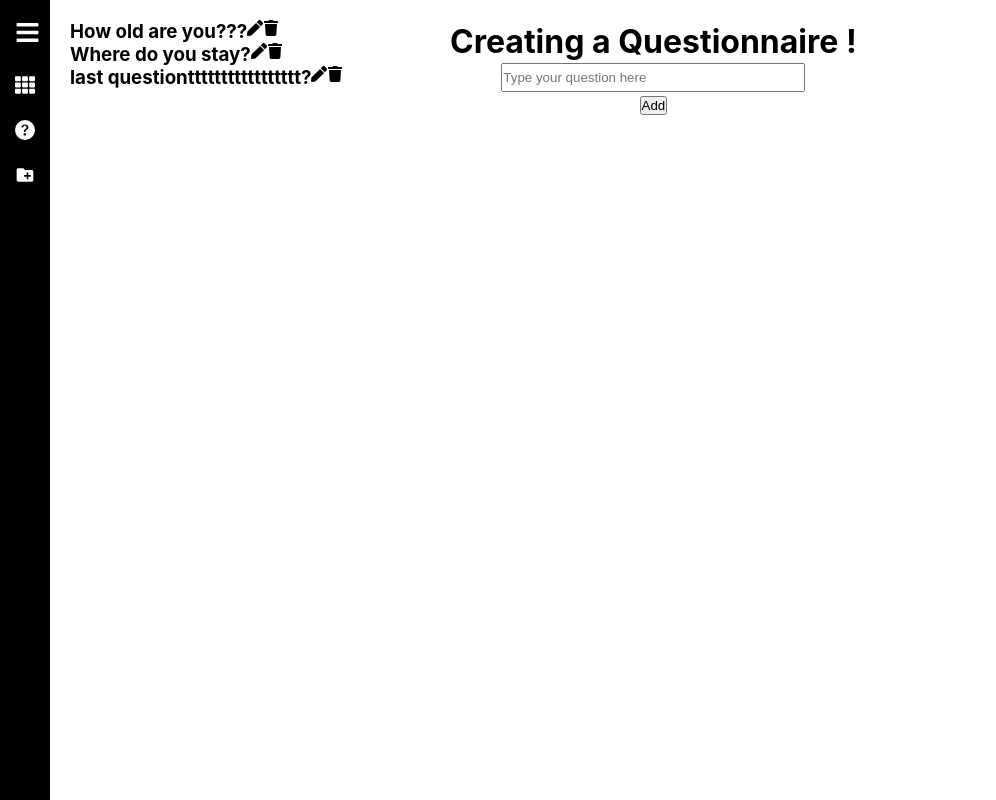
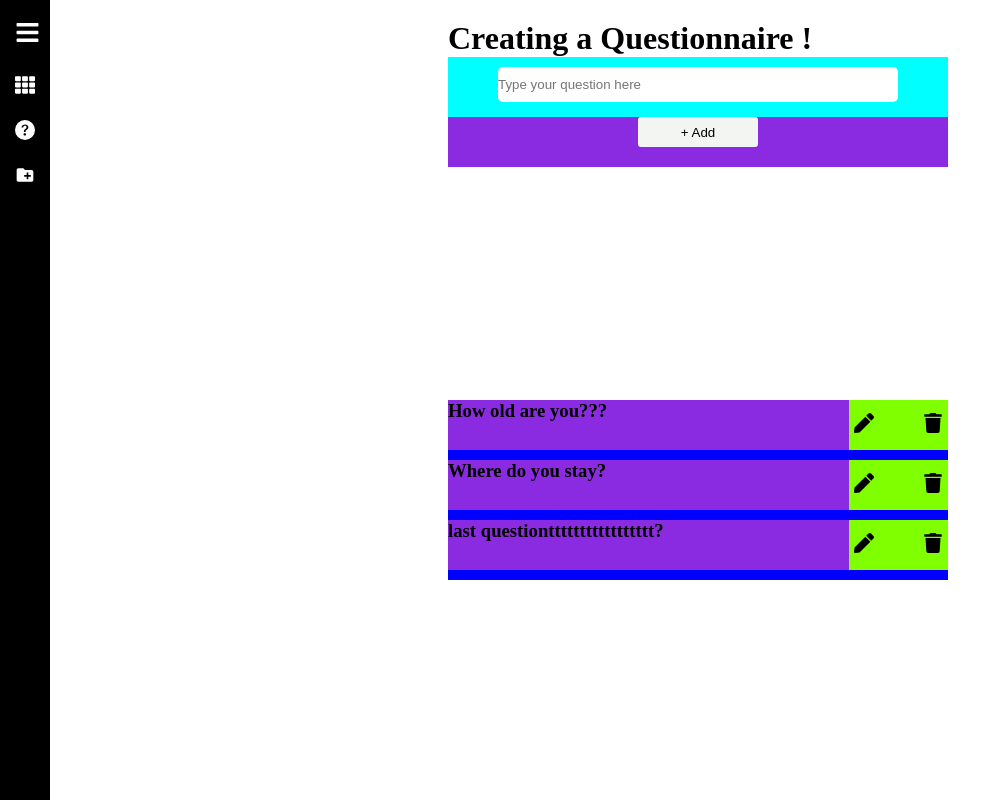
Before and after one commit to LesegoLSG/Questionnaire-React, a React (Create React App) app: page /create in a window 1280 px wide. Shown: the whole page, without its empty margins (0-996 px from the left). Built offline with nearby package versions, Linux system fonts and the light colour scheme.

Commit message:
Project before adding json-server

```diff
--- a/package.json
+++ b/package.json
@@ -6,6 +6,7 @@
     "@testing-library/jest-dom": "^5.17.0",
     "@testing-library/react": "^13.4.0",
     "@testing-library/user-event": "^13.5.0",
+    "json-server": "^0.17.3",
     "react": "^18.2.0",
     "react-dom": "^18.2.0",
     "react-icons": "^4.10.1",
--- a/src/App.css
+++ b/src/App.css
@@ -38,3 +38,11 @@
   }
 }
 */
+
+@import url(./Stylesheet/NoQuestion.css);
+
+:root{
+  --primary-color:#164B60;
+  --black-color:#000;
+  --question-color:#f3f5f2;
+}
--- a/src/Components/Add.js
+++ b/src/Components/Add.js
@@ -3,17 +3,17 @@ import '../Stylesheet/Add.css';
 import { useState } from 'react';
 
 
-const Add = ({onAdd}) => {
-    const [text,setText] = useState('');
+const Add = ({ onAdd }) => {
+    const [text, setText] = useState('');
 
-    const onSubmit = (e) =>{
+    const onSubmit = (e) => {
         e.preventDefault();
-        if(!text){
+        if (!text) {
             alert("Please add a question")
             return
         }
 
-        onAdd({text});
+        onAdd({ text });
         setText("");
     }
     return (
@@ -21,26 +21,23 @@ const Add = ({onAdd}) => {
 
             <form onSubmit={onSubmit}>
 
-                <table>
-                    <tr>
                 <h1>Creating a Questionnaire !</h1>
-                    </tr>
-                    <tr>
+                <div className="input-box">
                 <input type="text"
                     placeholder="Type your question here"
                     //required
-                            id="add-input"
+
                     value={text}
                     onChange={(e) => setText(e.target.value)}
                 />
-                    </tr>
-                    <tr>
+                </div>
+                <div className="input-btn">
                 <button
                     className="btnAdd"
                     type="submit"
-                        value="save">Add</button>
-                    </tr>
-                </table>
+                    value="save">+ Add</button>
+                    </div>
+
             </form>
         </div>
     );
--- a/src/Components/NoQuestion.js
+++ b/src/Components/NoQuestion.js
@@ -1,9 +1,12 @@
 import React from 'react'
+import '../Stylesheet/NoQuestion.css'
 
 const NoQuestion = () =>{
     return(
-        <div>
-            <h1>No Questions,click on add button to add question</h1>
+        <div className="no-question-container">
+
+            <h1>No Questions</h1>
+            <h1>Kindly add above</h1>
         </div>
     );
 };
--- a/src/Components/Question.js
+++ b/src/Components/Question.js
@@ -6,13 +6,13 @@ const Question = ({quest,onDelete}) => {
 
 
 
-       <div className="container">
-            <div>
+       <div className="container-question">
+            <div className="question">
             <h3>{quest.text}</h3>
             </div>
-            <div className="icons">
-                <FaPen />
-                <FaTrash style={{cursor:"pointer"}} onClick={() =>onDelete(quest.id)}/>
+            <div className="icons" >
+                <FaPen style={{cursor:"pointer"}}/>
+                <FaTrash id="trashicon" style={{cursor:"pointer"}} onClick={() =>onDelete(quest.id)}/>
             </div>
        </div>
 
--- a/src/Components/QuestionList.js
+++ b/src/Components/QuestionList.js
@@ -1,15 +1,16 @@
 import React from 'react';
 import Question from '../Components/Question';
+import '../Stylesheet/Question.css';
 
 const QuestionList = ({questions, onDelete}) => {
 
 
     return (
-       <>
+       <div className='main-question'>
        {questions.map((quest) =>(
         <Question key={quest.id} quest={quest} onDelete={onDelete}/>
        ))}
-       </>
+       </div>
     );
 };
 
--- a/src/Pages/Create.js
+++ b/src/Pages/Create.js
@@ -35,6 +35,7 @@ const Create = () =>{
         setQuestions(questions.filter((eQuestion) => eQuestion.id !==id))
     }
     return(
+
         <div>
             <Add onAdd={addQuestion}/>
             {questions.length>0 ?(
@@ -43,6 +44,7 @@ const Create = () =>{
                 <NoQuestion/>
             )}
             </div>
+
     );
 };
 
--- a/src/Stylesheet/Add.css
+++ b/src/Stylesheet/Add.css
@@ -9,6 +9,39 @@
     height:25px;
 }
 
-table{
+
+.input-box{
+    background-color: aqua;
     text-align: center;
+    width:500px;
+    height:50px;
+    padding-top:10px;
 }
+
+.input-box input{
+    width:400px;
+    height:35px;
+    border:none;
+    border-radius: 5px;
+}
+
+.input-btn{
+    background-color: blueviolet;
+    text-align: center;
+    height:50px;
+
+}
+
+.input-btn button{
+    width:120px;
+    height:30px;
+    border: none;
+    border-radius: 3px;
+    background-color: #f3f5f2;
+}
+
+.input-btn button:hover{
+    cursor:pointer;
+    background-color:blue;
+    border: none;
+}
--- a/src/Stylesheet/Question.css
+++ b/src/Stylesheet/Question.css
@@ -32,8 +32,36 @@
    cursor: pointer;
 }
 */
-.q-container{
-    position:relative;
-    top:100px;
-    margin-top: 500px;
+.main-question{
+    position:absolute;
+    left:35%;
+    top:50%;
+    align-items: center;
+    background-color: blue;
+
 }
+
+.container-question{
+    display: flex;
+  background-color: var(--question-color);
+    width:500px;
+    min-height:50px;
+    margin-bottom: 10px;
+    border-radius:10px;
+}
+
+.icons{
+
+    background-color: chartreuse;
+    width:100px;
+    padding:13px 5px 0px 5px;
+    font-size:20px;
+}
+.question{
+    width:450px;
+    background-color:blueviolet;
+}
+
+#trashicon{
+    float:right;
+}
--- a/src/Stylesheet/Sidebar.css
+++ b/src/Stylesheet/Sidebar.css
@@ -6,10 +6,12 @@
 .container{
     display:flex;
 }
+
 main{
     width:100%;
     padding:20px;
 }
+
 .sidebar{
     background: #000;
     color:#fff;
--- a/src/index.css
+++ b/src/index.css
@@ -1,4 +1,4 @@
-
+/*
 body {
   margin: 0;
   font-family: -apple-system, BlinkMacSystemFont, 'Segoe UI', 'Roboto', 'Oxygen',
@@ -12,3 +12,4 @@ code {
   font-family: source-code-pro, Menlo, Monaco, Consolas, 'Courier New',
     monospace;
 }
+*/
```
Also changed, not shown: 1 other file (tests, documents, lock files or other folders). Lines whose indentation alone changed are shown as unchanged.
